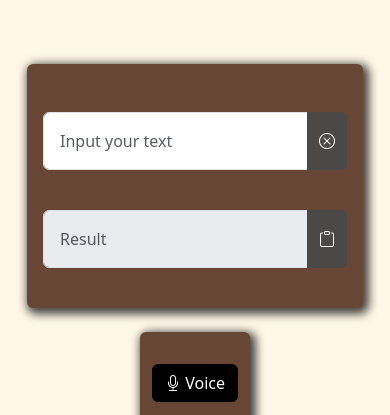
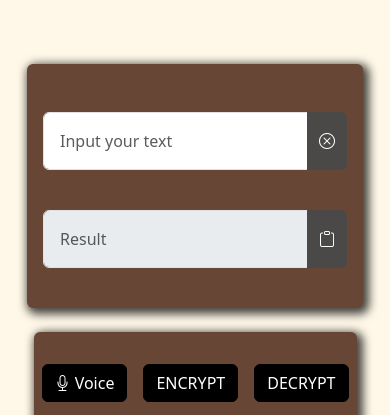
Before and after one commit to lester-afk/Cipher-Bloom, a plain HTML site: page index.html in a window 390 px wide. Shown: the part 408-823 px from the top of the page. Drawn offline with nearby package versions, Linux system fonts and the light colour scheme.

Commit message:
Update Responsive

```diff
--- a/index.html
+++ b/index.html
@@ -85,7 +85,7 @@
 
           <!-- Buttons Container -->
           <div
-            class="d-flex flex-column col-sm-12 col-md-3 col-lg-2 align-items-center rounded mx-md-3 py-4 mb-4 bg-1"
+            class="d-flex flex-lg-column flex-md-column flex-sm-row col-sm-12 col-md-3 col-lg-2 align-items-center rounded mx-md-3 py-4 mb-4 bg-1"
           >
             <button
               id="voiceCommandBtn"
```
